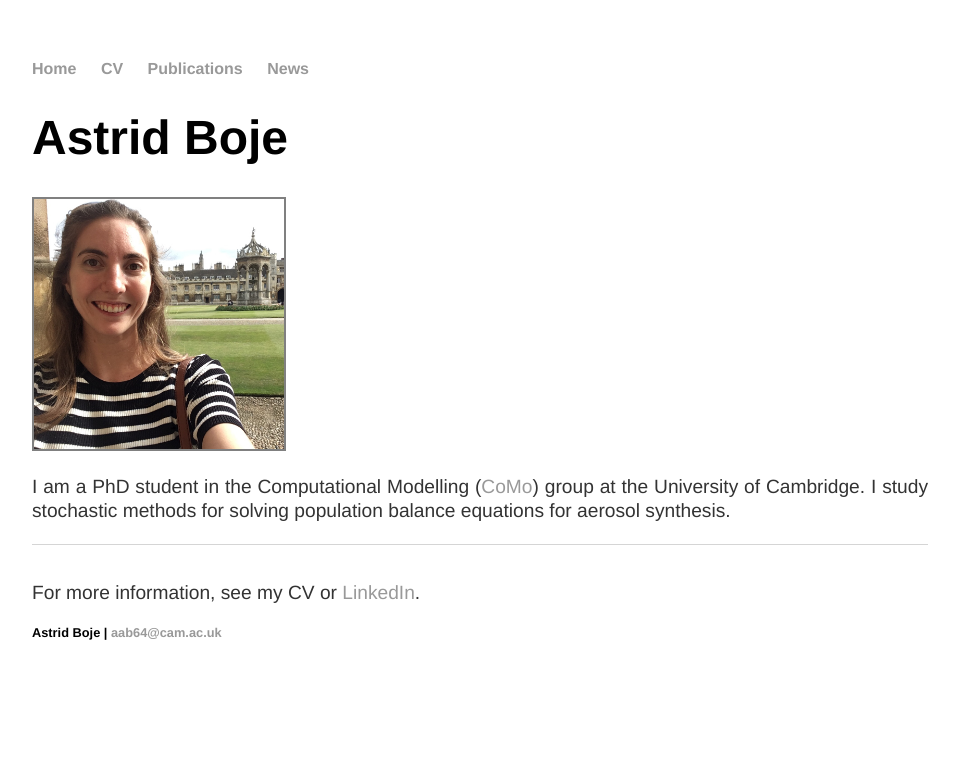
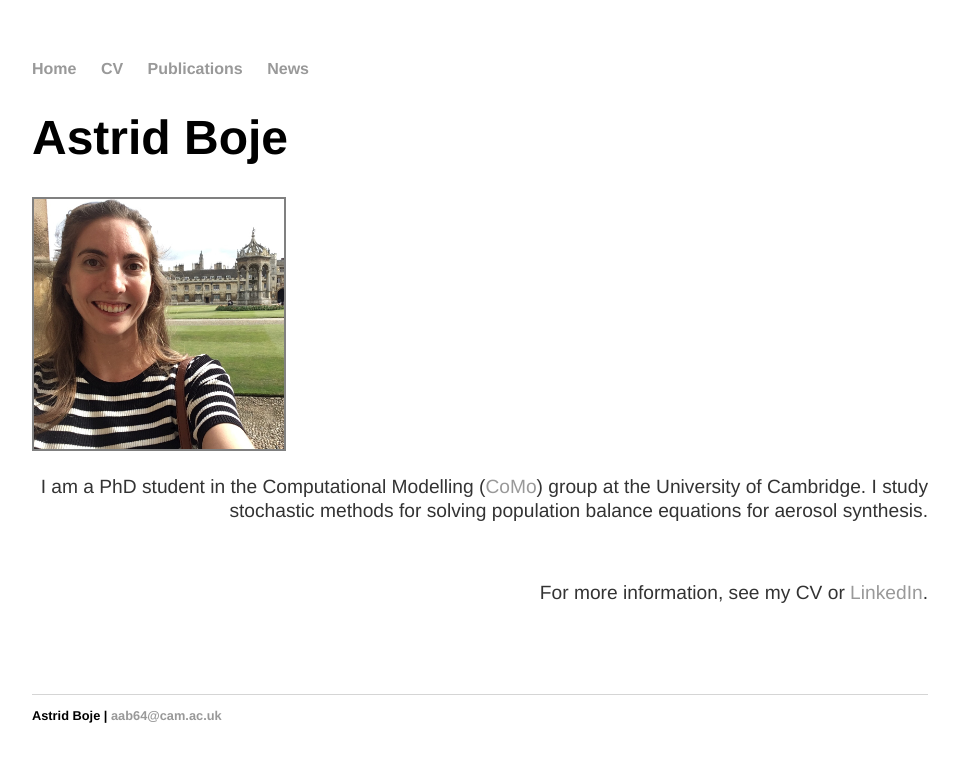
Before and after one commit to aab64/aab64.github.io, a Jekyll site: the page built from index.html, in a window 1280 px wide. Shown: the top 762 px of the page, without its empty margins (160-1119 px from the left). Built offline with Jekyll 4.4.1, drawn with Linux system fonts in a browser that asks for light colours.

Commit message:
Update index.html

```diff
--- a/index.html
+++ b/index.html
@@ -10,7 +10,7 @@ title: Astrid Boje | PhD Student | CoMo Group | University of Cambridge
 <div class="blurb">
        	<img src="/images/Me_in_Cam.jpg" style="border: 2px solid grey" height=auto width="250" class="left"></img>
 
-	<div class="wrapper" style="float: right; text-align: justify">
+	<div class="wrapper" align="right" text-align="justify">
 		<p>
 			I am a PhD student in the Computational Modelling (<a href="http://como.ceb.cam.ac.uk/index.php?Page=People&Section=aab64">CoMo</a>)
 			group at the University of Cambridge. I study stochastic methods for solving population balance equations for aerosol synthesis.
```
